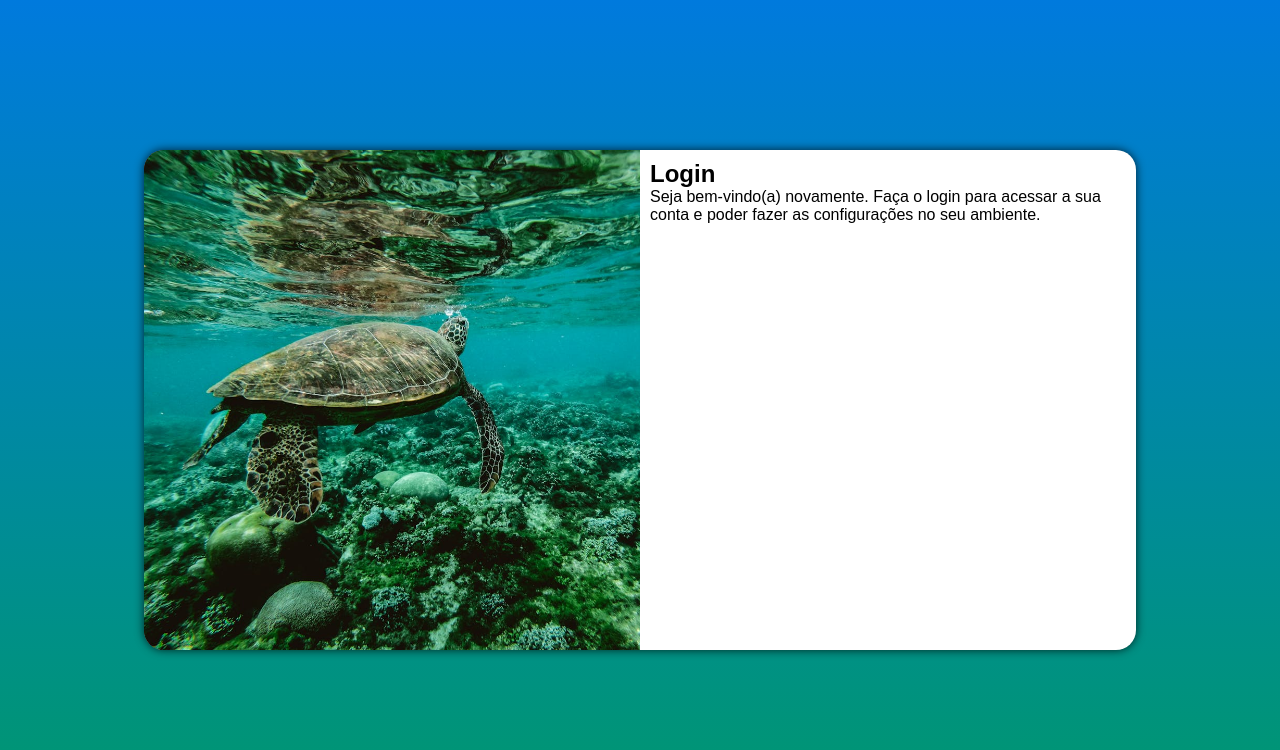
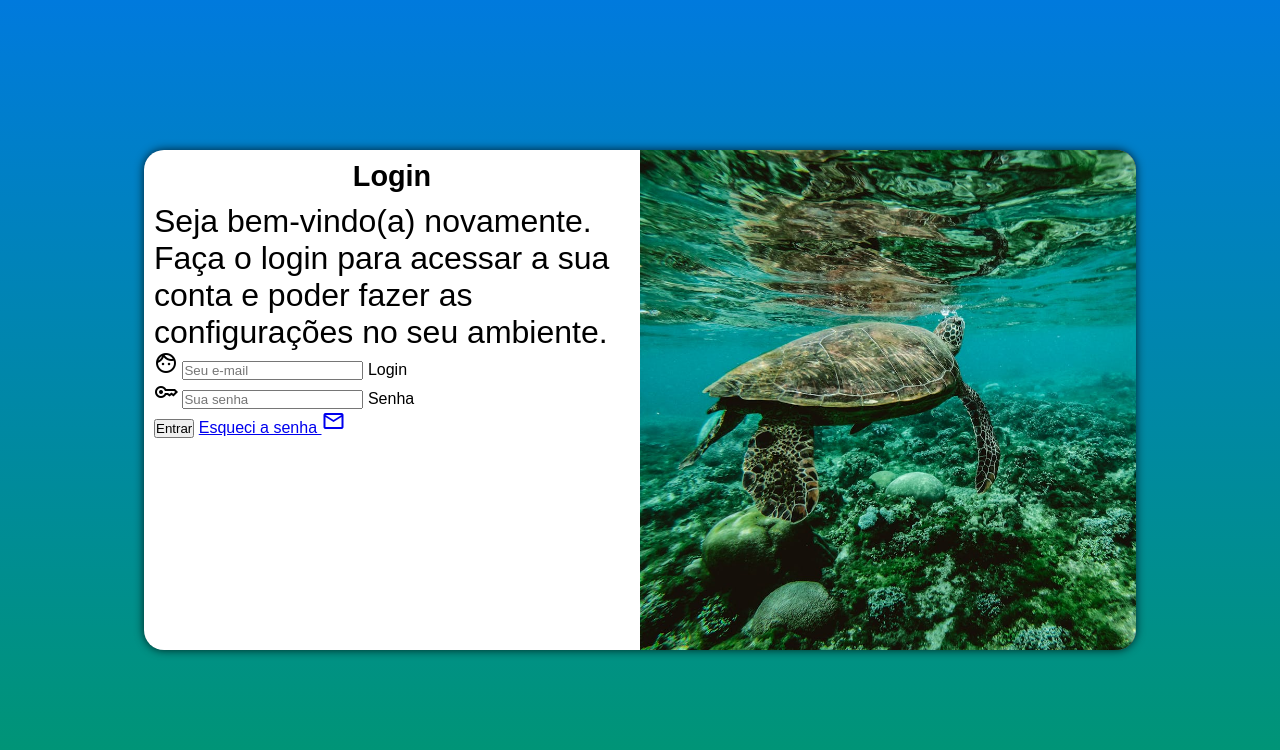
Before and after one commit to EstudanteErick/projeto-login, a plain HTML site: page index.html in a window 1280 px wide. Drawn offline with nearby package versions, Linux system fonts and the light colour scheme.

Commit message:
atualizei o projeto-login

```diff
--- a/estilos/media-query.css
+++ b/estilos/media-query.css
@@ -34,14 +34,22 @@
     }
 
     section#login > div#imagem {
-        float: left;
+        float: right;
         width: 50%;
         height: 100%;
 
     }
 
     section#login > div#formulario {
-        float: right;
+        float: left;
         width: 50%;
     }
+
+    div#formulario > p {
+        font-size: 2em;
+    }
+
+    div#formulario > h1 {
+        font-size: 1.8em;
+    }
 }
--- a/estilos/style.css
+++ b/estilos/style.css
@@ -54,3 +54,12 @@ section#login > div#formulario {
     display: block;
     padding: 10px;
 }
+
+div#formulario > h1 {
+    text-align: center;
+    margin-bottom: 10px;
+}
+
+div#formulario > p {
+    font-size: 0.08em;
+}
--- a/index.html
+++ b/index.html
@@ -4,6 +4,8 @@
     <meta charset="UTF-8">
     <meta name="viewport" content="width=device-width, initial-scale=1.0">
     <title>Login</title>
+    <link href="https://fonts.googleapis.com/css2?family=Material+Symbols+Outlined" rel="stylesheet" />
+
     <link rel="stylesheet" href="estilos/style.css">
 
     <link rel="stylesheet" href="estilos/media-query.css">
@@ -17,7 +19,24 @@
             <div id="formulario">
                 <h1>Login</h1>
                 <p>Seja bem-vindo(a) novamente. Faça o login para acessar a sua conta e poder fazer as configurações no seu ambiente.</p>
-                 <form action="login.php" method="post"></form>
+                 <form action="login.php" method="post" autocomplete="on">
+                    <div class="campo">
+                        <span class="material-symbols-outlined">face</span>
+                        <input type="email" name="login" id="ilogin" placeholder="Seu e-mail" autocomplete="email" required maxlength="30">
+                        <label for="ilogin">Login</label>
+                    </div>
+
+                    <div class="campo">
+                        <span class="material-symbols-outlined">key</span>
+                        <input type="password" name="senha" id="isenha" placeholder="Sua senha" autocomplete="current-password" required minlength="8" maxlength="20">
+                        <label for="isenha">Senha</label>
+                    </div>
+                    <input type="submit" value="Entrar">
+                    <a href="esqueci.html">
+                        Esqueci a senha <i><span class="material-symbols-outlined">mail</span></i>
+                    </a>
+
+                 </form>
             </div>
         </section>
     </main>
```
